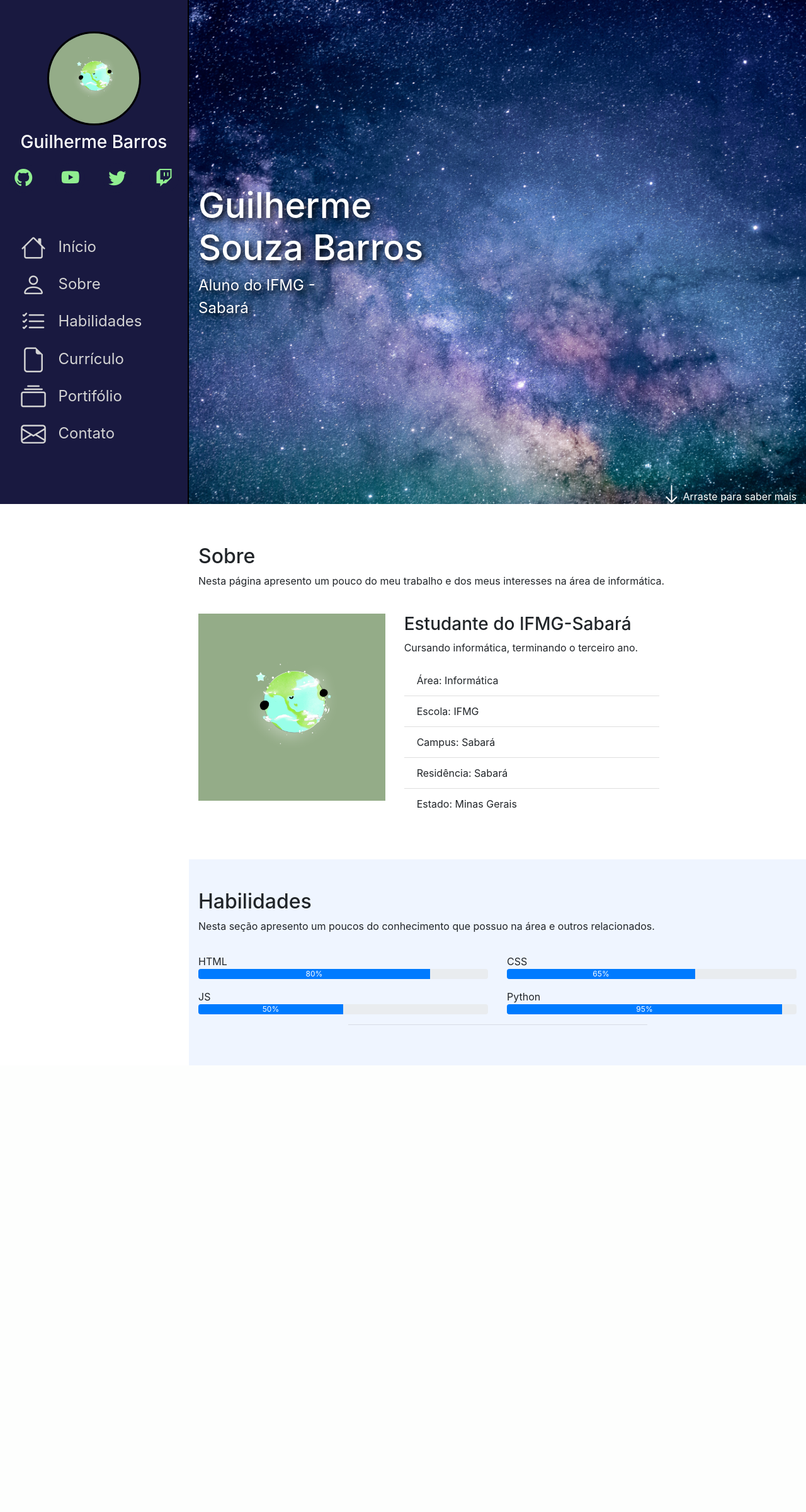
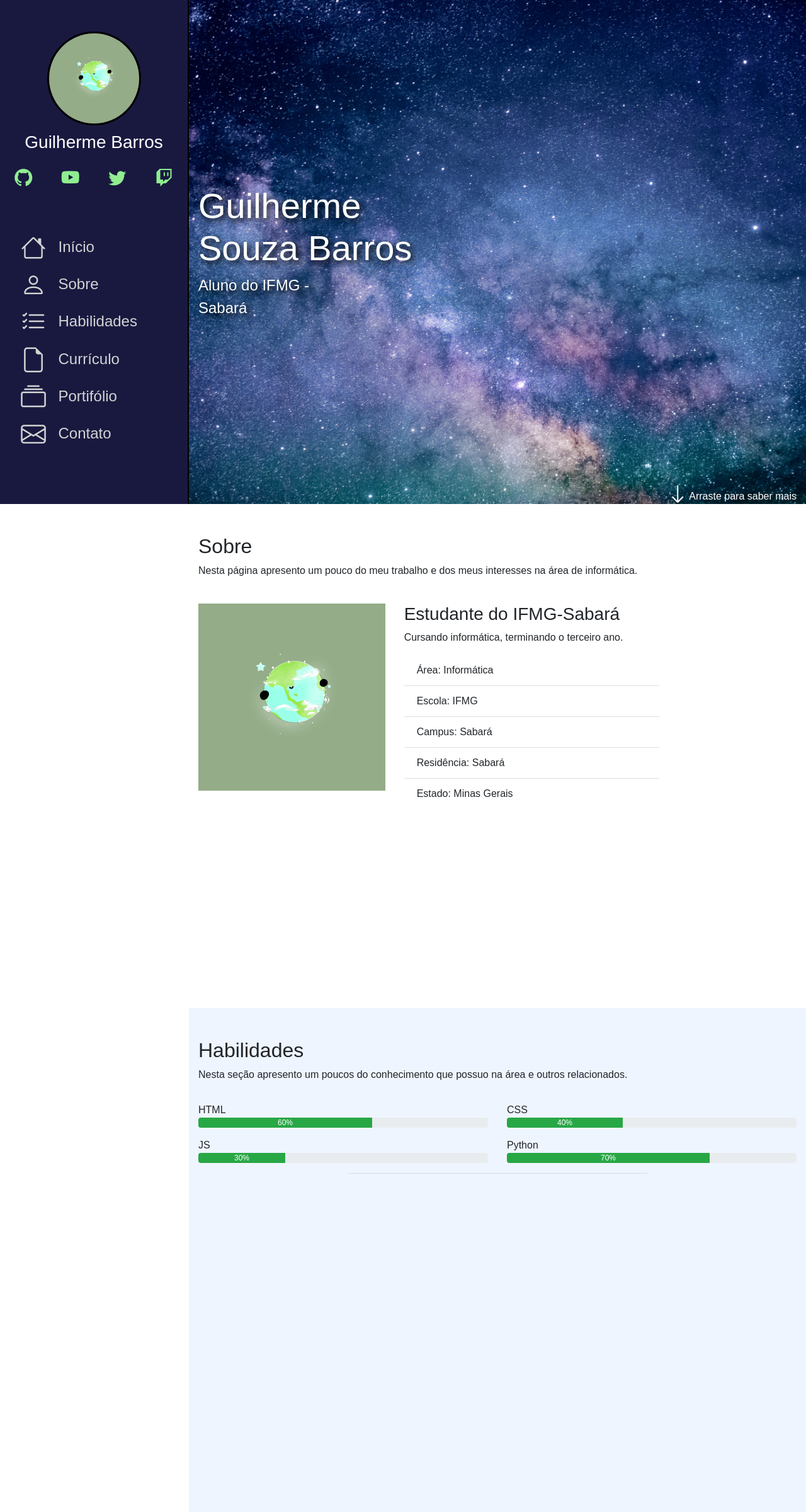
Before and after one commit to GuilhermeSouzaBarros/Portifolio, a Flask app: page / in a window 1280 px wide. Shown: the whole page at 63% size. Before the commit the page ends 1691 px from the top, so only its background shows below. Run offline with Flask 2, Linux system fonts and the light colour scheme; some libraries are stand-ins or nearby versions.

Commit message:
Correções parte 4 e 5

```diff
--- a/static/style.css
+++ b/static/style.css
@@ -1,7 +1,9 @@
-@import("https://fonts.googleapis.com/css2?family=Ubuntu:ital,wght@0,300;0,400;0,500;0,700;1,300;1,400;1,500;1,700&display=swap")
+@import("https://fonts.googleapis.com/css2?family=Ubuntu:ital,wght@0,300;0,400;0,500;0,700;1,300;1,400;1,500;1,700&display=swap");
 
 html, body {
+    height: 100%;
     font-family: Ubuntu, arial;
+    scroll-behavior: smooth;
 }
 
 i.menu-mobile {
@@ -41,7 +43,7 @@ aside.menu-nav {
     background-color: #191940;
     border-right: 2px solid black;
     text-align: center;
-    transition: all ease-in-out 0.5s;
+    transition: all ease-in-out 0.3s;
     z-index: 10;
 }
 
@@ -67,13 +69,14 @@ aside.menu-nav-active #header {
     padding: 0.6rem;
     margin: auto;
     border-radius: 50%;
+    text-decoration: none;
     transition: 0.3s;
-    text-decoration: none;
     text-align: center;
 }
 
 .social-links a:hover {
     background: white;
+    transition: 0.3s;
 }
 
 #github:hover {
@@ -135,10 +138,12 @@ section.profile img {
 
 .nav-link:hover {
     color: lightgray;
+    transition: 0.3s;
 }
 
 .nav-link:hover > .textlink {
     color: white;
+    transition: 0.3s;
 }
 
 .nav-link:focus{
@@ -149,24 +154,30 @@ section.profile img {
 .nav-link i {
     font-size: 165%;
     margin-right: 8%;
+    transition: 0.3s;
 }
 
 .nav li:hover > .nav-link i {
     color: lightgreen;
+    transition: 0.3s;
 }
 
 main {
     margin-left: 300px;
 }
 
-section#cont {
+section {
+    height: 100vh;
+    box-sizing: border-box;
+}
+
+section#start {
     background-image: url("./img/space.jpg");
     background-repeat: no-repeat;
     background-size: cover;
     background-attachment: fixed;
     background-position: center;
     width: 100%;
-    height: 100vh;
     margin: 0;
     padding: 0;
     color: white;
@@ -200,7 +211,7 @@ section#cont {
     color: white;
 }
 
-section#cont #col2 i {
+section#start #col2 i {
     color: white;
     padding-right: 2px;
     font-size: 2rem;
--- a/templates/index.html
+++ b/templates/index.html
@@ -28,7 +28,7 @@
             <nav id="navbar" class="nav-menu">
                 <ul class="nav flex-column">
                     <li class="nav-item">
-                        <a class="nav-link" href="#cont"><i class="bi bi-house"></i> <p class="textlink">Início</p></a>
+                        <a class="nav-link" href="#start"><i class="bi bi-house"></i> <p class="textlink">Início</p></a>
                     </li>
                     <li class="nav-item">
                         <a class="nav-link" href="#sobre"><i class="bi bi-person"></i> <p class="textlink">Sobre</p></a>
@@ -49,7 +49,7 @@
             </nav>
         </aside>
         <main>
-            <section id="cont" class="row">
+            <section id="start" class="start row">
                 <div id="col1" class="col-md-5">
                     <h2>Guilherme Souza Barros</h2>
                     <span>Aluno do IFMG - Sabará</span>
@@ -59,10 +59,10 @@
                     <a href="#sobre">Arraste para saber mais</a>
                 </div>
             </section>
-            <section id="sobre" class="mt-5 container">
+            <section id="sobre" class="container">
                 <div class="row w-100">
                     <div class="col-md-12">
-                        <h2 class="pt-3">Sobre</h2>
+                        <h2 class="pt-5">Sobre</h2>
                         <p>
                             Nesta página apresento um pouco do meu trabalho e dos meus interesses na área de informática.
                         </p>
@@ -99,7 +99,7 @@
                     </div>
                 </div>
             </section>
-            <section class="mt-5 section-bg" id="habilidades">
+            <section class="section-bg" id="habilidades">
                 <div class="container pb-5">
                     <h2 class="pt-5">Habilidades</h2>
                     <p>Nesta seção apresento um poucos do conhecimento que possuo na área e outros relacionados.</p>
@@ -107,25 +107,25 @@
                         <div class="col-md-6">
                             <p class="mt-3 mb-0">HTML</p>
                             <div class="progress">
-                                <div class="progress-bar" role="progressbar" style="width: 80%;" aria-valuenow="80" data-anime="left" aria-valuemin="0" aria-valuemax="100">80%</div>
+                                <div class="progress-bar bg-success" role="progressbar" style="width: 60%;" aria-valuenow="60" data-anime="left" aria-valuemin="0" aria-valuemax="100">60%</div>
                             </div>
                         </div>
                         <div class="col-md-6">
                             <p class="mt-3 mb-0">CSS</p>
                             <div class="progress">
-                                <div class="progress-bar" role="progressbar" style="width: 65%;" aria-valuenow="65" data-anime="left" aria-valuemin="0" aria-valuemax="100">65%</div>
+                                <div class="progress-bar bg-success" role="progressbar" style="width: 40%;" aria-valuenow="40" data-anime="left" aria-valuemin="0" aria-valuemax="100">40%</div>
                             </div>
                         </div>
                         <div class="col-md-6">
                             <p class="mt-3 mb-0">JS</p>
                             <div class="progress">
-                                <div class="progress-bar" role="progressbar" style="width: 50%;" aria-valuenow="50" data-anime="left" aria-valuemin="0" aria-valuemax="100">50%</div>
+                                <div class="progress-bar bg-success" role="progressbar" style="width: 30%;" aria-valuenow="30" data-anime="left" aria-valuemin="0" aria-valuemax="100">30%</div>
                             </div>
                         </div>
                         <div class="col-md-6">
                             <p class="mt-3 mb-0">Python</p>
                             <div class="progress">
-                                <div class="progress-bar" role="progressbar" style="width: 95%;" aria-valuenow="95" data-anime="left" aria-valuemin="0" aria-valuemax="100">95%</div>
+                                <div class="progress-bar bg-success" role="progressbar" style="width: 70%;" aria-valuenow="70" data-anime="left" aria-valuemin="0" aria-valuemax="100">70%</div>
                             </div>
                         </div>
                     </div>
```
